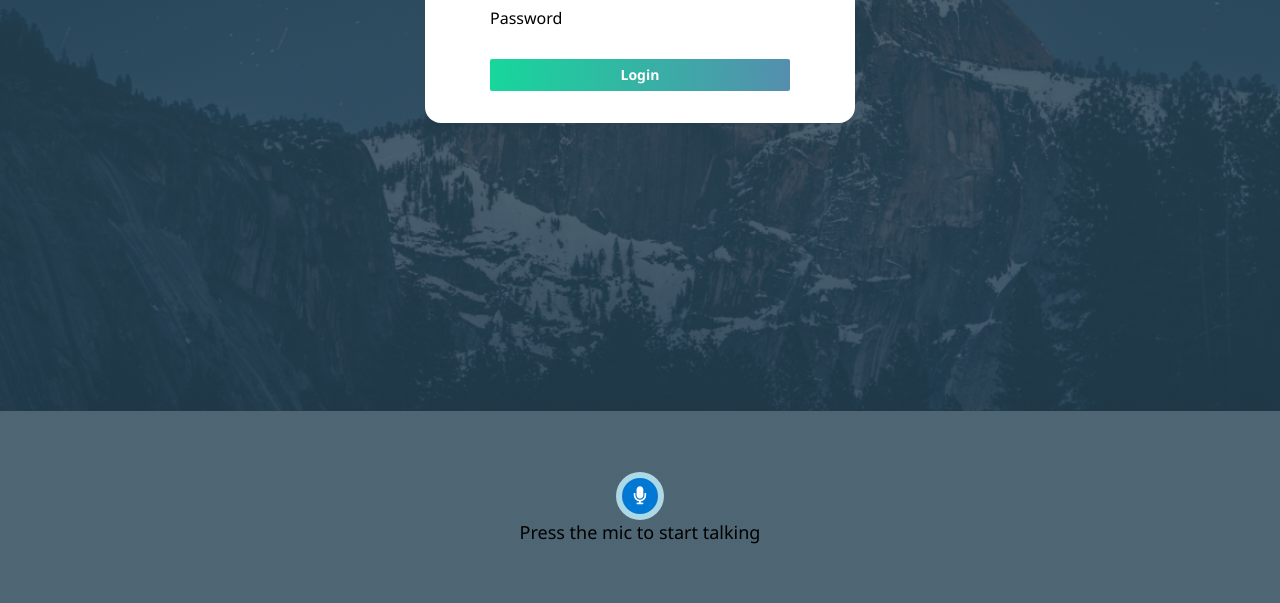
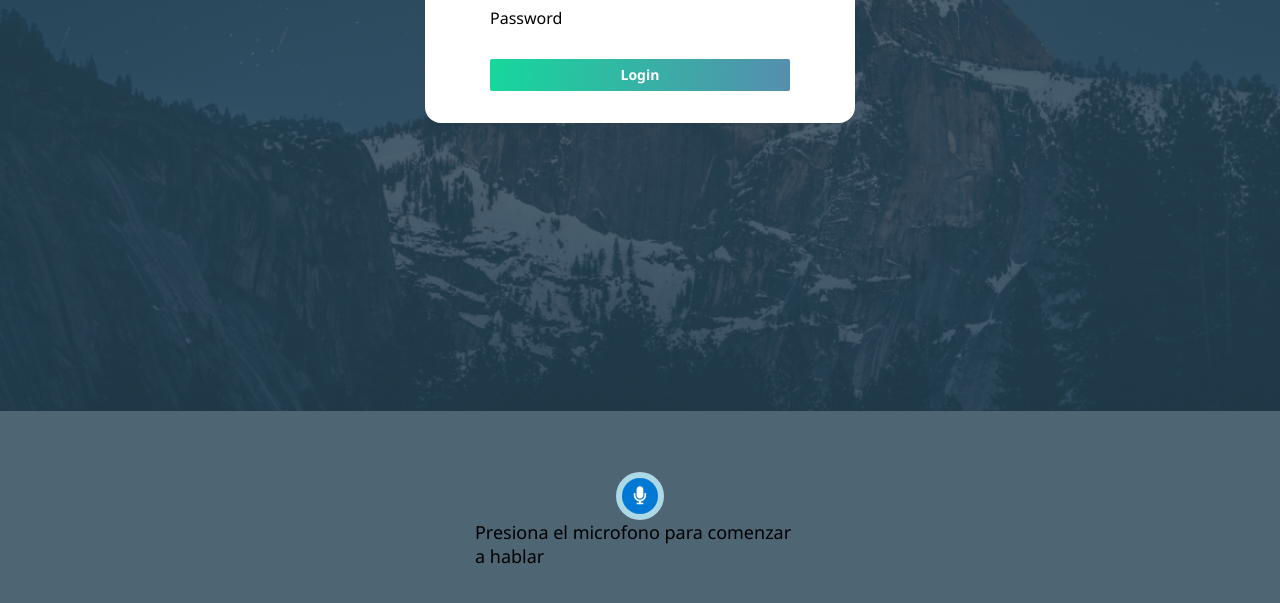
Before and after one commit to josekldas/ms-avatar-poc, a website: page src/index.html in a window 1280 px wide. Shown: the part 389-992 px from the top of the page. Drawn offline with Linux system fonts and the light colour scheme.

Commit message:
último cambio front

```diff
--- a/src/index.html
+++ b/src/index.html
@@ -60,7 +60,7 @@
         </div>
 
         <label id="spokenText" for="spokenText">
-          Press the mic to start talking
+          Presiona el microfono para comenzar a hablar
         </label>
       </fluent-card>
     </div>
```
